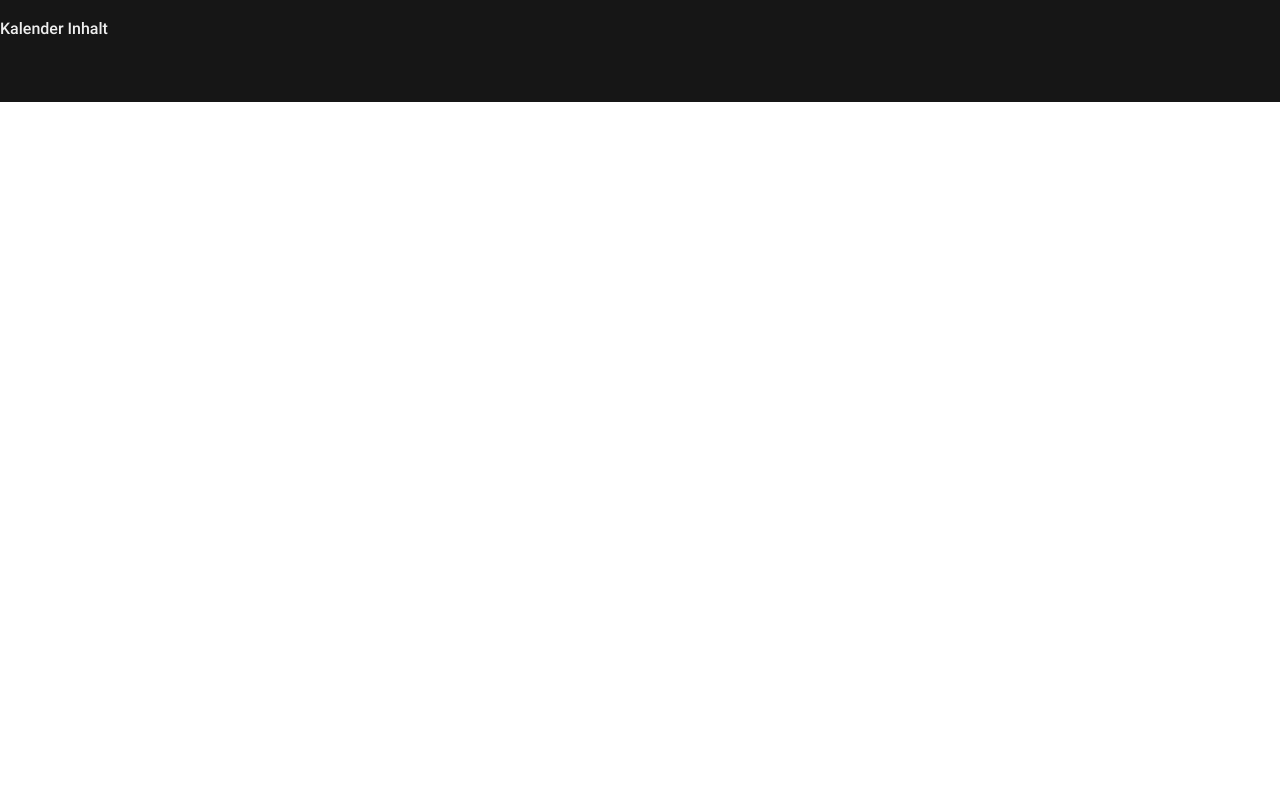
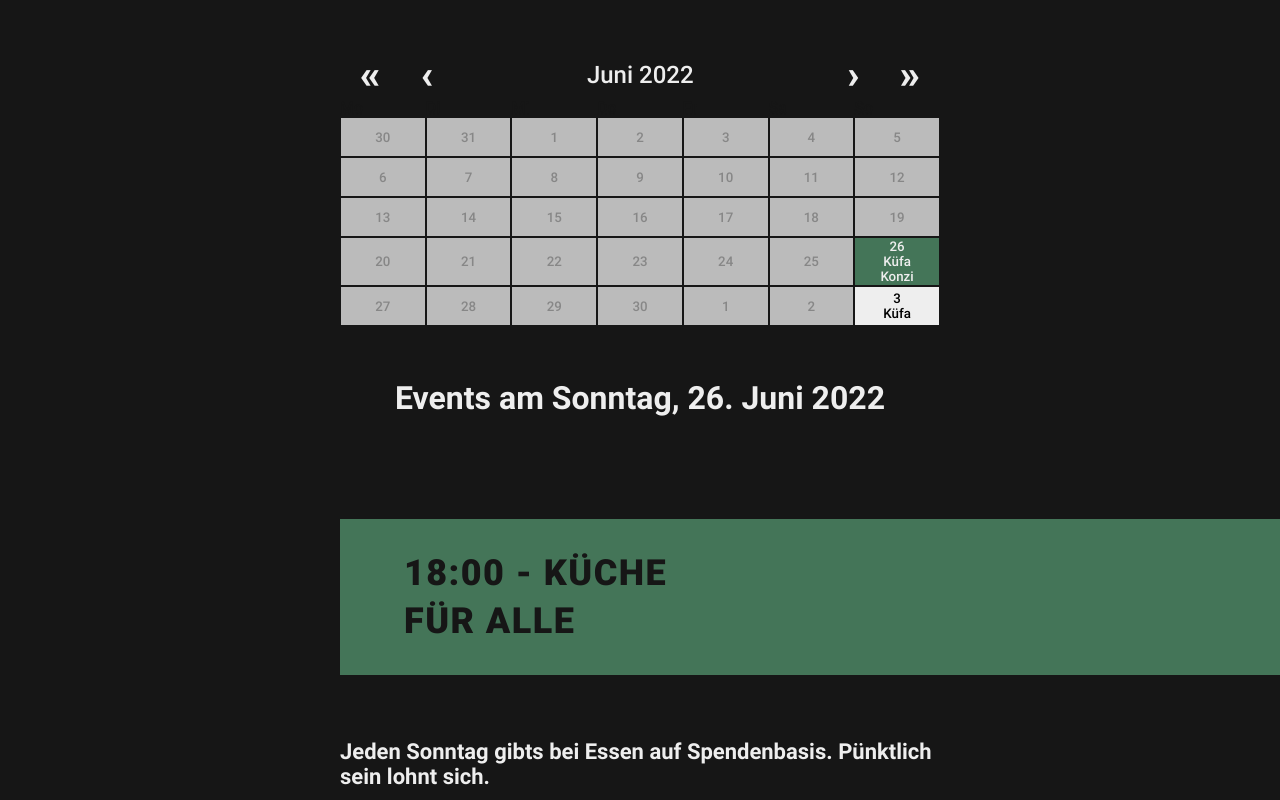
Before and after one commit to Eik-S/klinge-website, a React (Create React App) app: page /calendar in a window 1280 px wide. Shown: the part 440-1240 px from the top of the page. Before the commit the page ends 800 px from the top, so only its background shows below. Built offline with nearby package versions, Linux system fonts and the light colour scheme.

Commit message:
add calendar

```diff
--- a/package.json
+++ b/package.json
@@ -12,6 +12,7 @@
     "@types/react": "^18.0.14",
     "@types/react-dom": "^18.0.5",
     "react": "^18.2.0",
+    "react-calendar": "^3.7.0",
     "react-dom": "^18.2.0",
     "react-router-dom": "^6.3.0",
     "typescript": "^4.7.4",
@@ -42,6 +43,7 @@
   },
   "devDependencies": {
     "@emotion/babel-preset-css-prop": "^11.2.0",
+    "@types/react-calendar": "^3.5.1",
     "customize-cra": "^1.0.0",
     "react-app-rewired": "^2.2.1",
     "react-scripts": "^5.0.1"
--- a/src/assets/colors.ts
+++ b/src/assets/colors.ts
@@ -4,5 +4,6 @@ export const colors = {
   almostBlack,
   green: '#447558',
   font: '#EEEEEE',
+  fontDarker: '#bbb',
   almostBlackWithTransparency: `${almostBlack}dd`,
 }
--- /dev/null
+++ b/src/calendar/calendar-view.tsx
@@ -0,0 +1,90 @@
+import { css } from '@emotion/react'
+import ReactCalendar, { CalendarTileProperties } from 'react-calendar'
+import { colors } from '../assets/colors'
+import { getEventsForDate } from '../utils/event-picker'
+
+interface CalendarViewProps {
+  activeDay: Date
+  onActiveDayChanges: (newDay: Date) => void
+}
+
+export function CalendarView({ activeDay, onActiveDayChanges }: CalendarViewProps) {
+  function getTileContent(tileProps: CalendarTileProperties): JSX.Element {
+    const tileDate = tileProps.date
+    const events = getEventsForDate(tileDate)
+
+    return (
+      <div>
+        {events.map((event) => (
+          <span css={styles.tileEvent}>{event.shortName}</span>
+        ))}
+      </div>
+    )
+  }
+
+  function isTileDisabled(tileProps: CalendarTileProperties): boolean {
+    const noEvents = getEventsForDate(tileProps.date).length === 0
+    return noEvents
+  }
+  return (
+    <ReactCalendar
+      css={styles.calendar}
+      onClickDay={(value) => onActiveDayChanges(value)}
+      value={activeDay}
+      minDetail="month"
+      maxDetail="month"
+      locale="de-DE"
+      showNeighboringMonth={true}
+      tileContent={(tileProps) => getTileContent(tileProps)}
+      tileDisabled={(tileProps) => isTileDisabled(tileProps)}
+    />
+  )
+}
+
+const styles = {
+  calendar: css`
+    max-width: 600px;
+    padding: 32px;
+    margin-left: auto;
+    margin-right: auto;
+    color: ${colors.almostBlack};
+
+    .react-calendar__navigation {
+      display: flex;
+      flex-direction: row;
+
+      .react-calendar__navigation__label:disabled {
+        background-color: transparent;
+        border: none;
+        color: ${colors.font};
+        font-size: 24px;
+      }
+    }
+    .react-calendar__navigation__arrow {
+      border: none;
+      color: ${colors.font};
+      font-size: 40px;
+      font-weight: 900;
+      background-color: transparent;
+      padding: 0 20px;
+    }
+
+    .react-calendar__tile {
+      border: 1px solid ${colors.almostBlack};
+      min-height: 40px;
+      background-color: ${colors.font};
+      &:disabled {
+        background-color: ${colors.fontDarker};
+      }
+    }
+
+    .react-calendar__tile--active {
+      background-color: ${colors.green};
+      color: ${colors.font};
+    }
+  `,
+  tileEvent: css`
+    display: block;
+    line-height: 15px;
+  `,
+}
--- a/src/components/post.tsx
+++ b/src/components/post.tsx
@@ -1,6 +1,6 @@
 import { css } from '@emotion/react'
-import { useEffect, useState } from 'react'
 import { colors } from '../assets/colors'
+import { formatStringToPrettyDate } from '../utils/date-formatter'
 import { Direction, Headline } from './headline'
 
 export interface ImageProps {
@@ -18,19 +18,14 @@ export interface PostProps {
   date: string
 }
 export function Post({ headlineText, headlineImage, content, date, direction }: PostProps) {
-  const [formattedDate, setFormattedDate] = useState<string | undefined>(undefined)
-
-  useEffect(() => {
-    const jsDate = new Date(date)
-    const options: any = { weekday: 'long', year: 'numeric', month: 'long', day: 'numeric' }
-    const stringDate = jsDate.toLocaleDateString('de-DE', options)
-    setFormattedDate(stringDate)
-  }, [date])
+  const formattedDate = formatStringToPrettyDate(date)
 
   return (
     <div css={styles.postGridContainer}>
       <Headline text={headlineText} direction={direction} image={headlineImage}></Headline>
-      <p css={css([styles.paragraph(2), styles.date])}>{formattedDate}</p>
+      {formattedDate !== 'Invalid Date' && (
+        <p css={css([styles.paragraph(2), styles.date])}>{formattedDate}</p>
+      )}
       {content.map((element, index) => {
         if (typeof element === 'string') {
           return (
--- /dev/null
+++ b/src/content/events.ts
@@ -0,0 +1,31 @@
+import { ImageProps } from '../components/post'
+
+export interface CalendarEvent {
+  date: string
+  time: string
+  shortName: 'Küfa' | 'Konzi' | 'Demo' | 'Party' // use only those values and extend if needed
+  name: string
+  text?: string
+  image?: ImageProps
+  repeat?: 'weekly'
+}
+
+export const calendarEvents: CalendarEvent[] = [
+  {
+    date: '2022-06-26',
+    time: '18:00',
+    repeat: 'weekly',
+    name: 'Küche für alle',
+    shortName: 'Küfa',
+    text: `Jeden Sonntag gibts bei Essen auf Spendenbasis.
+
+    Pünktlich sein lohnt sich.`,
+  },
+  {
+    date: '2022-06-26',
+    time: '22:00',
+    name: 'Konzert - Christian Steiffen',
+    shortName: 'Konzi',
+    text: 'Der Gott des Schlager Live bei uns!',
+  },
+]
--- a/src/index.tsx
+++ b/src/index.tsx
@@ -32,10 +32,16 @@ const globalStyles = css`
   }
 
   * {
-    color: ${colors.font};
     font-family: roboto, sans-serif;
   }
 
+  p,
+  h1,
+  h2,
+  h3,
+  a {
+    color: ${colors.font};
+  }
   body {
     margin: 0;
     font-family: -apple-system, BlinkMacSystemFont, 'Segoe UI', 'Roboto', 'Oxygen', 'Ubuntu',
--- a/src/navigation/navigation.tsx
+++ b/src/navigation/navigation.tsx
@@ -56,6 +56,7 @@ const styles = {
   `,
   logo: css`
     font-weight: bold;
+    color: ${colors.font};
     display: grid;
     grid-template-columns: 1fr auto;
     grid-template-rows: auto auto;
--- a/src/pages/calendar.tsx
+++ b/src/pages/calendar.tsx
@@ -1,3 +1,57 @@
+import { css } from '@emotion/react'
+import React, { useEffect, useState } from 'react'
+import { CalendarView } from '../calendar/calendar-view'
+import { ContentElement, Post } from '../components/post'
+import { CalendarEvent } from '../content/events'
+import { formatDateToPrettyDate } from '../utils/date-formatter'
+import { getEventsForDate } from '../utils/event-picker'
+
 export function Calendar() {
-  return <div>Kalender Inhalt</div>
+  const [activeDay, setActiveDay] = useState<Date>(new Date())
+  const [shownEvents, setShownEvents] = useState<CalendarEvent[]>([])
+
+  useEffect(() => {
+    setShownEvents(getEventsForDate(activeDay))
+  }, [activeDay])
+
+  function handleActiveDayChanges(newActiveDay: Date): void {
+    setActiveDay(newActiveDay)
+  }
+
+  return (
+    <React.Fragment>
+      <CalendarView
+        activeDay={activeDay}
+        onActiveDayChanges={(newActiveDay) => handleActiveDayChanges(newActiveDay)}
+      />
+      <h1 css={styles.headline}>Events am {formatDateToPrettyDate(activeDay)}</h1>
+      {shownEvents.map((event, index) => (
+        <Post
+          headlineText={`${event.time} - ${event.name}`}
+          content={createContentFromEvent(event)}
+          direction={index % 2 === 0 ? 'right' : 'left'}
+          key={index}
+          date=""
+        />
+      ))}
+    </React.Fragment>
+  )
 }
+
+const styles = {
+  headline: css`
+    text-align: center;
+    padding: 0 32px;
+  `,
+}
+
+function createContentFromEvent(event: CalendarEvent): ContentElement[] {
+  const contentElement = []
+  if (event.image) {
+    contentElement.push(event.image)
+  }
+  if (event.text) {
+    contentElement.push(event.text)
+  }
+  return contentElement
+}
--- /dev/null
+++ b/src/utils/date-formatter.ts
@@ -0,0 +1,18 @@
+export function formatStringToPrettyDate(inputStringDate: string): string {
+  const jsDate = new Date(inputStringDate)
+  return formatDateToPrettyDate(jsDate)
+}
+
+export function formatStringToPrettyTime(inputTime: string): string {
+  if (inputTime.endsWith('00')) {
+    return `${inputTime.split(':')[0]} Uhr`
+  } else {
+    return `${inputTime} Uhr`
+  }
+}
+
+export function formatDateToPrettyDate(inputDate: Date): string {
+  const options: any = { weekday: 'long', year: 'numeric', month: 'long', day: 'numeric' }
+  const stringDate = inputDate.toLocaleDateString('de-DE', options)
+  return stringDate
+}
--- /dev/null
+++ b/src/utils/event-picker.ts
@@ -0,0 +1,41 @@
+import { CalendarEvent } from '../content/events'
+import { calendarEvents } from '../content/events'
+
+export function getEventsForDate(date: Date): CalendarEvent[] {
+  console.log('iterating events')
+  const events: CalendarEvent[] = []
+  calendarEvents.forEach((event) => {
+    const eventDate = new Date(event.date)
+    if (sameDatum(eventDate, date)) {
+      events.push(event)
+    } else if (event.repeat === 'weekly') {
+      if (eventOccuredBeforeDate(eventDate, date) && sameDay(eventDate, date)) {
+        events.push(event)
+      }
+    }
+  })
+
+  return events
+}
+
+function eventOccuredBeforeDate(eventDate: Date, date: Date) {
+  const before = eventDate.getTime() <= date.getTime()
+  return before
+}
+
+function sameDay(date1: Date, date2: Date): boolean {
+  return date1.getDay() === date2.getDay()
+}
+
+function sameDatum(date1: Date, date2: Date): boolean {
+  return sameDate(date1, date2) && sameMonth(date1, date2) && sameYear(date1, date2)
+}
+function sameDate(date1: Date, date2: Date): boolean {
+  return date1.getDate() === date2.getDate()
+}
+function sameMonth(date1: Date, date2: Date): boolean {
+  return date1.getMonth() === date2.getMonth()
+}
+function sameYear(date1: Date, date2: Date): boolean {
+  return date1.getFullYear() === date2.getFullYear()
+}
```
Also changed, not shown: src/calendar/event-view.tsx (added, +13 -0 lines), 1 other file (tests, documents, lock files or other folders).
